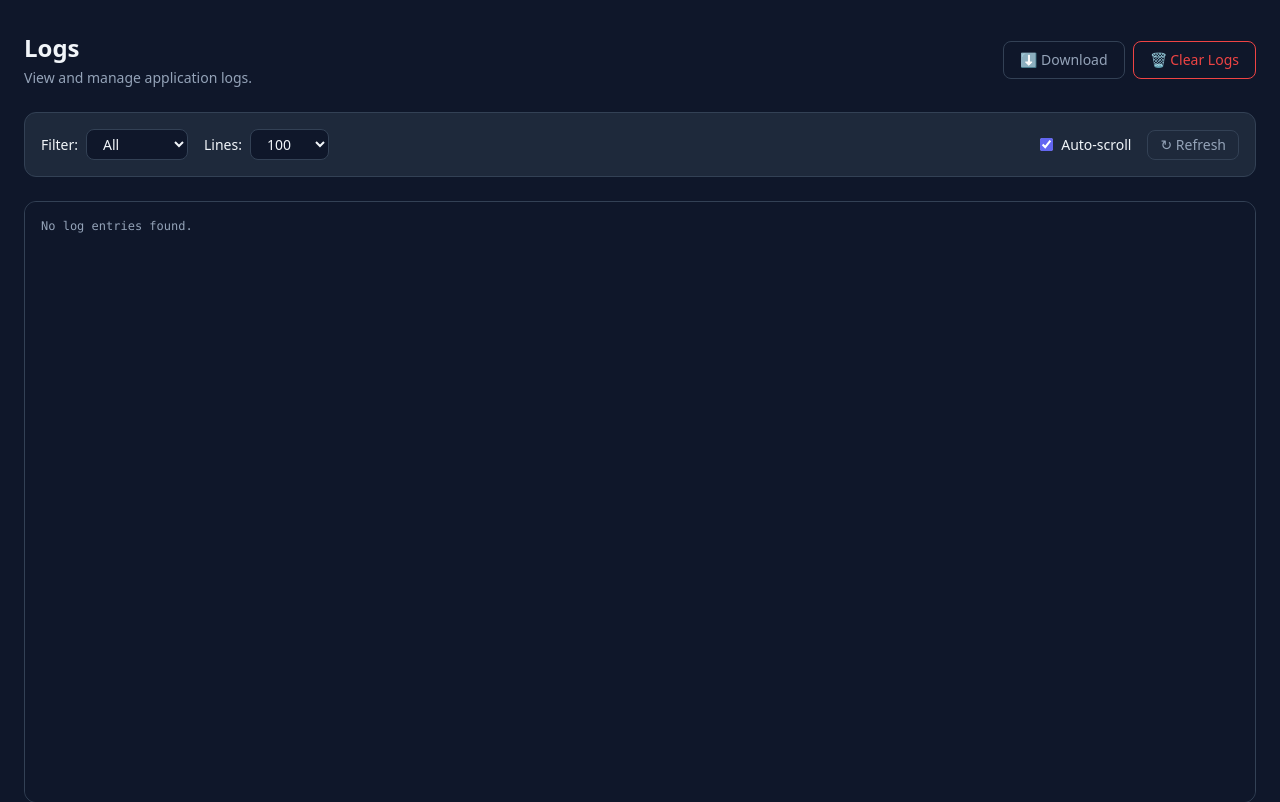
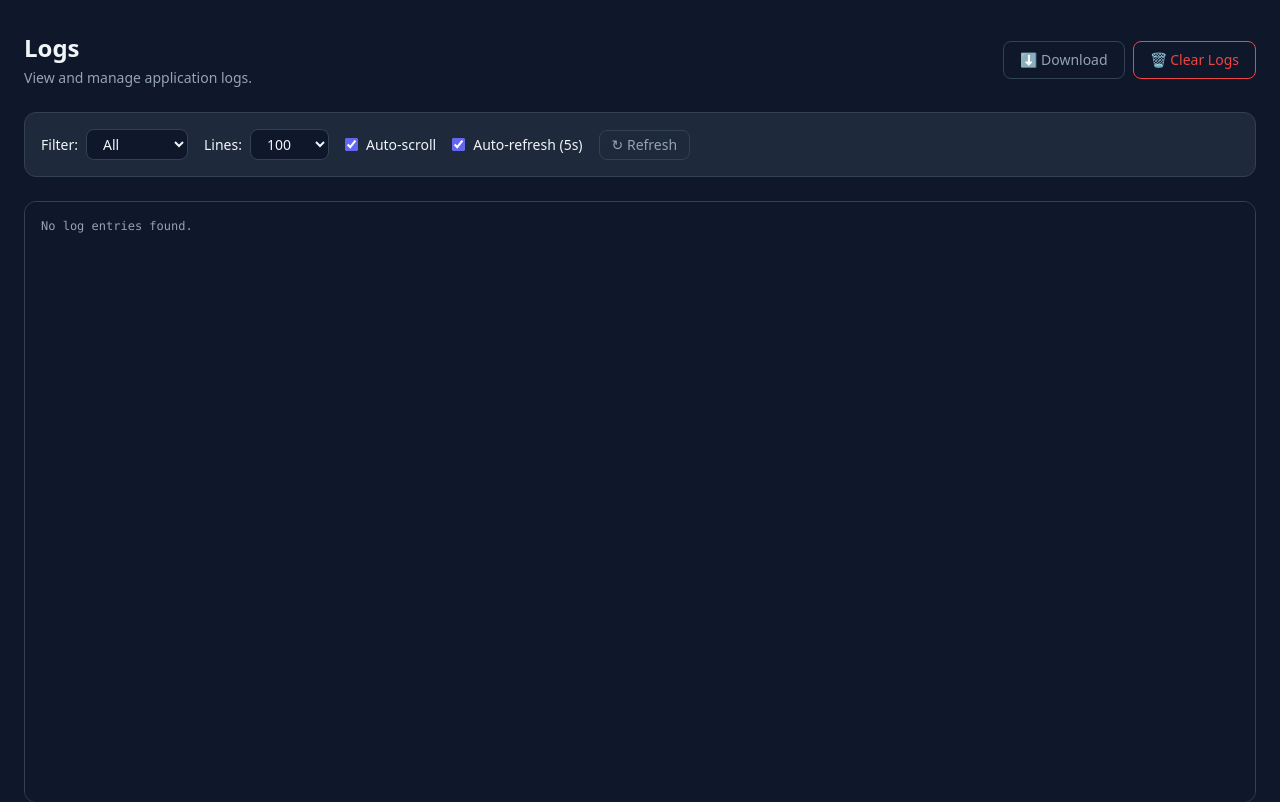
Before and after one commit to PLEXEUM/resizarr, a FastAPI app: page /logs in a window 1280 px wide. Shown: the part 63-865 px from the top of the page. Run offline with FastAPI, Linux system fonts and the light colour scheme; data that the repository does not hold is empty; parts of the project's set-up code (start-up, migrations or seed data) failed here and were passed over; some libraries are stand-ins or nearby versions.

Commit message:
feat: Add auto-refresh toggle (5s) to logs viewer

```diff
--- a/app/web/templates/logs.html
+++ b/app/web/templates/logs.html
@@ -49,9 +49,13 @@
                 <option value="1000">1000</option>
             </select>
         </div>
-        <label class="flex items-center gap-2 cursor-pointer ml-auto">
+        <label class="flex items-center gap-2 cursor-pointer">
             <input type="checkbox" id="auto-scroll" checked class="accent-indigo-500" />
             <span class="text-sm">Auto-scroll</span>
+        </label>
+        <label class="flex items-center gap-2 cursor-pointer">
+            <input type="checkbox" id="auto-refresh-logs" checked class="accent-indigo-500" />
+            <span class="text-sm">Auto-refresh (5s)</span>
         </label>
         <button onclick="loadLogs()"
             class="px-3 py-1 rounded-lg text-sm border"
@@ -96,8 +100,17 @@
 {% block scripts %}
 <script>
     let allLines = [];
+    let autoRefreshInterval = null;
 
-    window.addEventListener('DOMContentLoaded', loadLogs);
+    window.addEventListener('DOMContentLoaded', () => {
+        loadLogs();
+        setupAutoRefresh();
+        setupAutoRefreshListener();
+    });
+
+    window.addEventListener('beforeunload', () => {
+        stopAutoRefresh();
+    });
 
     async function loadLogs() {
         const lines = document.getElementById('log-lines').value;
@@ -116,6 +129,45 @@
             document.getElementById('log-content').textContent = 'Failed to load logs.';
         }
     }
+
+    // ========== AUTO-REFRESH FUNCTIONS ==========
+    function startAutoRefresh() {
+        if (autoRefreshInterval) clearInterval(autoRefreshInterval);
+        autoRefreshInterval = setInterval(() => {
+            console.log('Auto-refreshing logs...');
+            loadLogs();
+        }, 5000); // Refresh every 5 seconds
+    }
+
+    function stopAutoRefresh() {
+        if (autoRefreshInterval) {
+            clearInterval(autoRefreshInterval);
+            autoRefreshInterval = null;
+        }
+    }
+
+    function setupAutoRefresh() {
+        const autoRefreshCheckbox = document.getElementById('auto-refresh-logs');
+        if (autoRefreshCheckbox && autoRefreshCheckbox.checked) {
+            startAutoRefresh();
+        } else {
+            stopAutoRefresh();
+        }
+    }
+
+    function setupAutoRefreshListener() {
+        const autoRefreshCheckbox = document.getElementById('auto-refresh-logs');
+        if (autoRefreshCheckbox) {
+            autoRefreshCheckbox.addEventListener('change', () => {
+                if (autoRefreshCheckbox.checked) {
+                    startAutoRefresh();
+                } else {
+                    stopAutoRefresh();
+                }
+            });
+        }
+    }
+    // ========== END AUTO-REFRESH ==========
 
     function filterLogs() {
         const filter = document.getElementById('log-filter').value;
@@ -165,6 +217,7 @@
                 allLines = [];
                 document.getElementById('log-content').innerHTML =
                     '<span style="color: var(--text-secondary)">Log file cleared.</span>';
+                loadLogs(); // Reload to refresh the view
             } else {
                 showToast('Failed to clear logs', 'error');
             }
```
